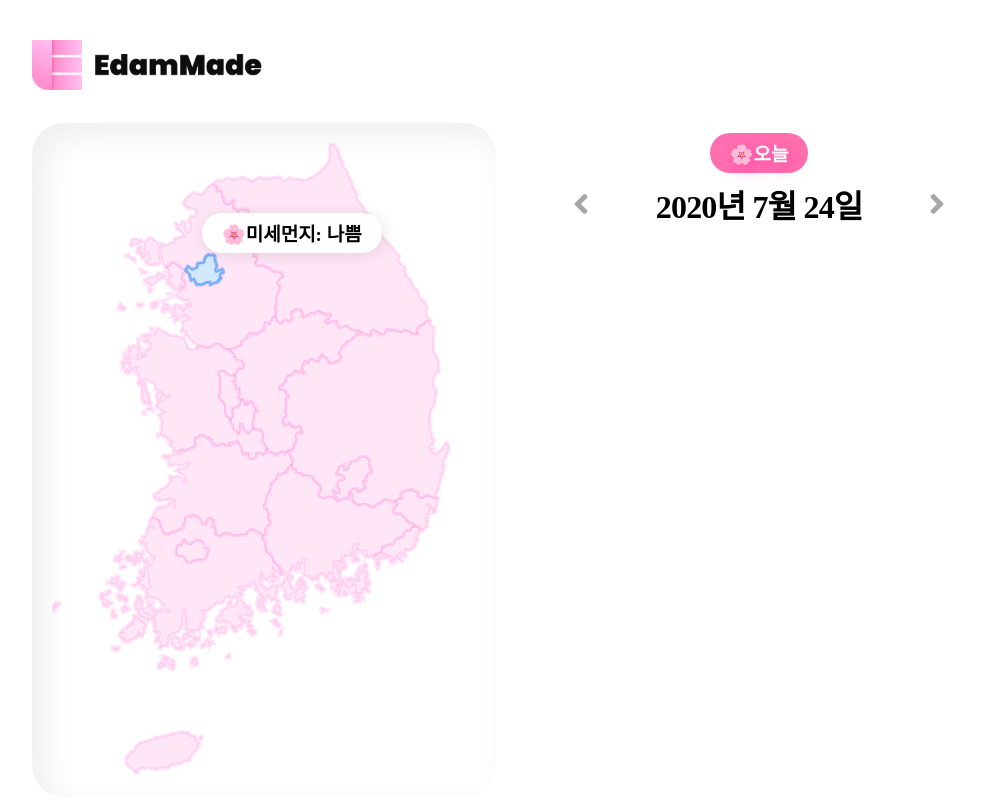
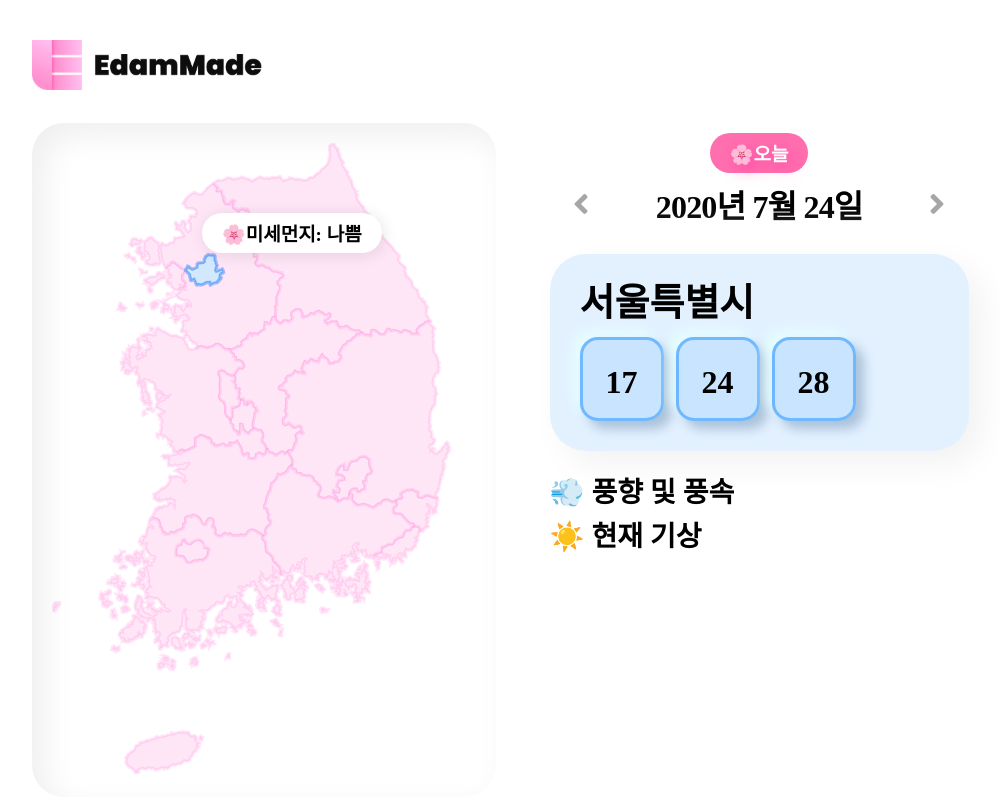
Before and after one commit to edammade/edammade-front, a React (Create React App) app: page / in a window 1280 px wide. Shown: the whole page, without its empty margins (128-1128 px from the left). Built offline with nearby package versions, Linux system fonts and the light colour scheme.

Commit message:
feat: implement data sections

```diff
--- a/src/client/App.tsx
+++ b/src/client/App.tsx
@@ -30,6 +30,32 @@ const App: React.FC = () => {
             onClickPrevDay={onClickPrevDay}
             onClickNextDay={onClickNextDay}
           />
+          <AreaContainer>
+            <AreaName>
+              {currentArea}
+            </AreaName>
+            <SensorList>
+              <SensorBox>
+                <SensorText>
+                  17
+                </SensorText>
+              </SensorBox>
+              <SensorBox>
+                <SensorText>
+                  24
+                </SensorText>
+              </SensorBox>
+              <SensorBox>
+                <SensorText>
+                  28
+                </SensorText>
+              </SensorBox>
+            </SensorList>
+          </AreaContainer>
+          <DataBox>
+            <DataList>💨 풍향 및 풍속</DataList>
+            <DataList>☀️ 현재 기상</DataList>
+          </DataBox>
         </RightSection>
       </ServiceWrapper>
     </>
@@ -45,3 +71,58 @@ const RightSection = styled.div`
   flex: 1;
   align-items: center;
 `;
+
+const AreaContainer = styled.div`
+  width: 90%;
+  margin-top: 20px;
+  background-color: rgba(176, 216, 255, 0.35);
+  border-radius: 36px;
+  padding: 30px;
+  box-shadow: 13px 13px 34px #f2f2f2,
+    -13px -13px 34px #ffffff;
+`;
+
+const AreaName = styled.span`
+  font-size: 38px;
+  font-weight: 900;
+`;
+
+const SensorList = styled.div`
+  display: flex;
+  margin-top: 15px;
+`;
+
+const SensorBox = styled.div`
+  background-color: rgba(176, 216, 255, 0.5);
+  border: 3px solid rgba(25, 142, 255, 0.5);
+  width: 84px;
+  height: 84px;
+  border-radius: 18px;
+  box-shadow: 8px 8px 12px #a9c1d9,
+    -8px -8px 12px rgba(229, 255, 255, 0.8);
+  display: flex;
+  align-items: center;
+  justify-content: center;
+
+  &:not(:last-child) {
+    margin-right: 12px;
+  }
+`;
+
+const SensorText = styled.span`
+  font-size: 32px;
+  font-weight: 900;
+  line-height: 1;
+  margin-bottom: -7px;
+`;
+
+const DataBox = styled.div`
+  width: 90%;
+  margin-top: 20px;
+`;
+
+const DataList = styled.div`
+  font-size: 28px;
+  font-weight: bold;
+  padding: 8px 0;
+`;
```
